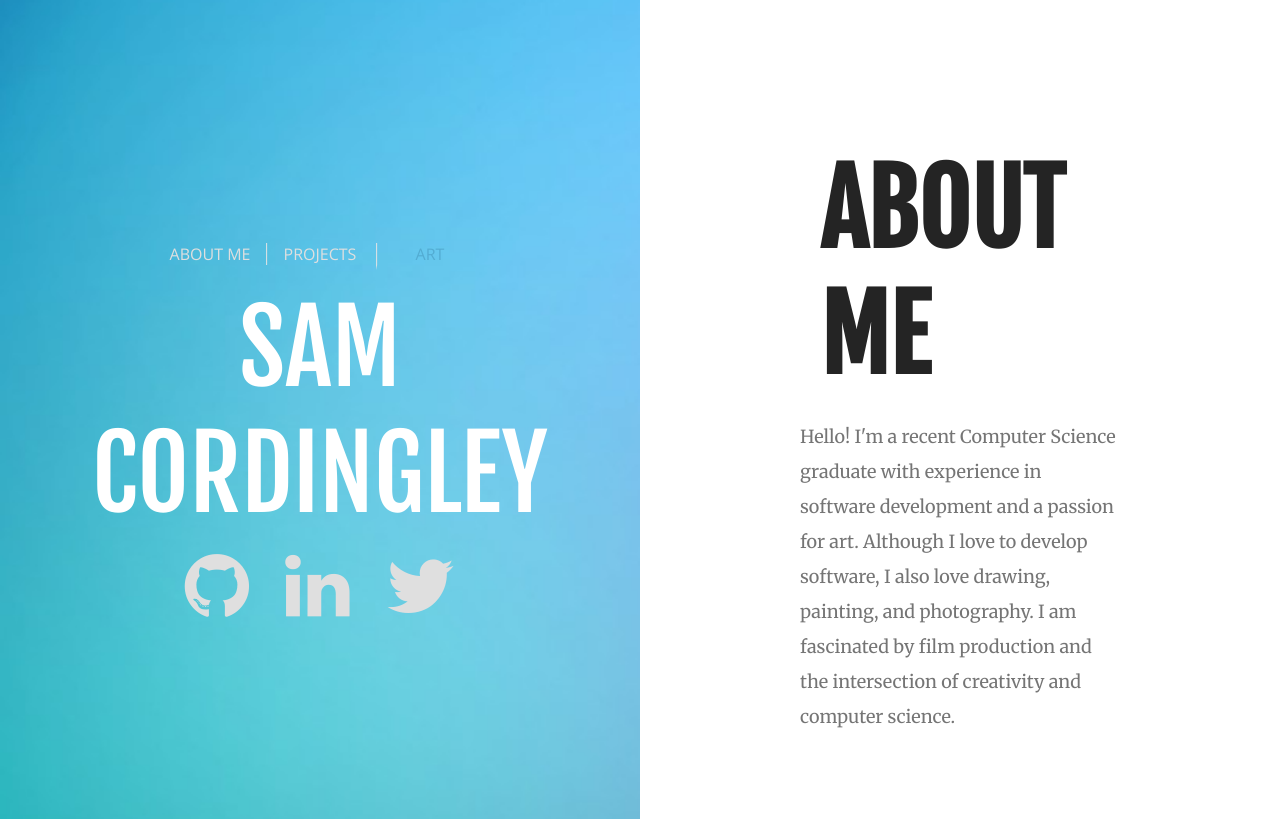
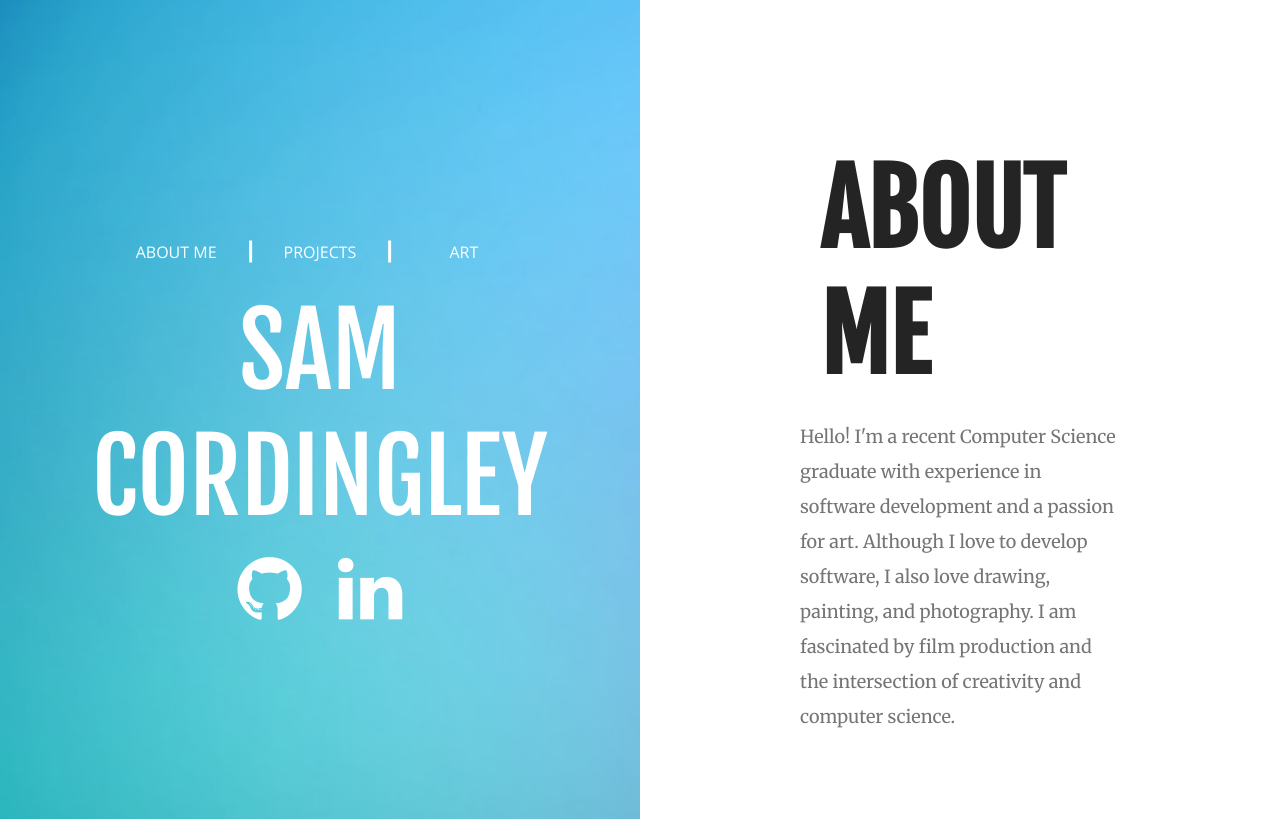
Before and after one commit to scord/samcordingley.com, a PHP site: page / in a window 1280 px wide. Shown: the part 360-1179 px from the top of the page. Run offline with PHP 8.4, Linux system fonts and the light colour scheme; some libraries are stand-ins or nearby versions.

Commit message:
colour fixes

```diff
--- a/index.html
+++ b/index.html
@@ -23,7 +23,7 @@
                     <ul id="links">
         <li><a href="http://www.github.com/scord"><i class="fa fa-github"></i></a></li>
         <li><a href="http://uk.linkedin.com/pub/sam-cordingley/82/1ba/173/"><i class="fa fa-linkedin"></i></a></li>
-        <li><a href="https://twitter.com/SamCordingley"><i class="fa fa-twitter"></i></a></li>
+
     </ul>
   </div>
 
--- a/style.css
+++ b/style.css
@@ -235,10 +235,10 @@ li a {
 }
 li a:link {
   text-decoration: none;
-  color: #dfdfdf;
+  color: white;
 }
 li a:hover {
-  color: white;
+  color: #dfdfdf;
 }
 a {
   text-decoration: none;
@@ -253,27 +253,42 @@ a {
   vertical-align: middle;
   text-align: center;
 }
-#nav li:hover {
+#nav li:hover  {
   cursor: pointer;
-  color: white;
+  color: #dfdfdf !important;
 }
 .button-back {
   width: 100px;
 }
 .button-back:hover{
   cursor: pointer;
+  color: #dfdfdf !important;
 }
 #nav li {
-  width: 23%;
+  width: 30%;
+  height: 100%;
   padding: 0;
+  color: white !important;
   text-align: center;
   display: inline-block;
 }
 #nav li+li {
-  border-left: 1px solid rgb(228, 228, 228);
+  border-left: 3px solid white;
+  border-right: 3px solid white;
+}
+
+#nav a li {
+  width: 100%;
+  height: 100%;
+
 }
 #nav a{
-  border-left: 1px solid rgb(228, 228, 228);
+  width: 30%;
+  padding: 0;
+  color: white !important;
+  text-align: center;
+  display: inline-block;
+
 }
 #projects {
   height: 100%;
```
